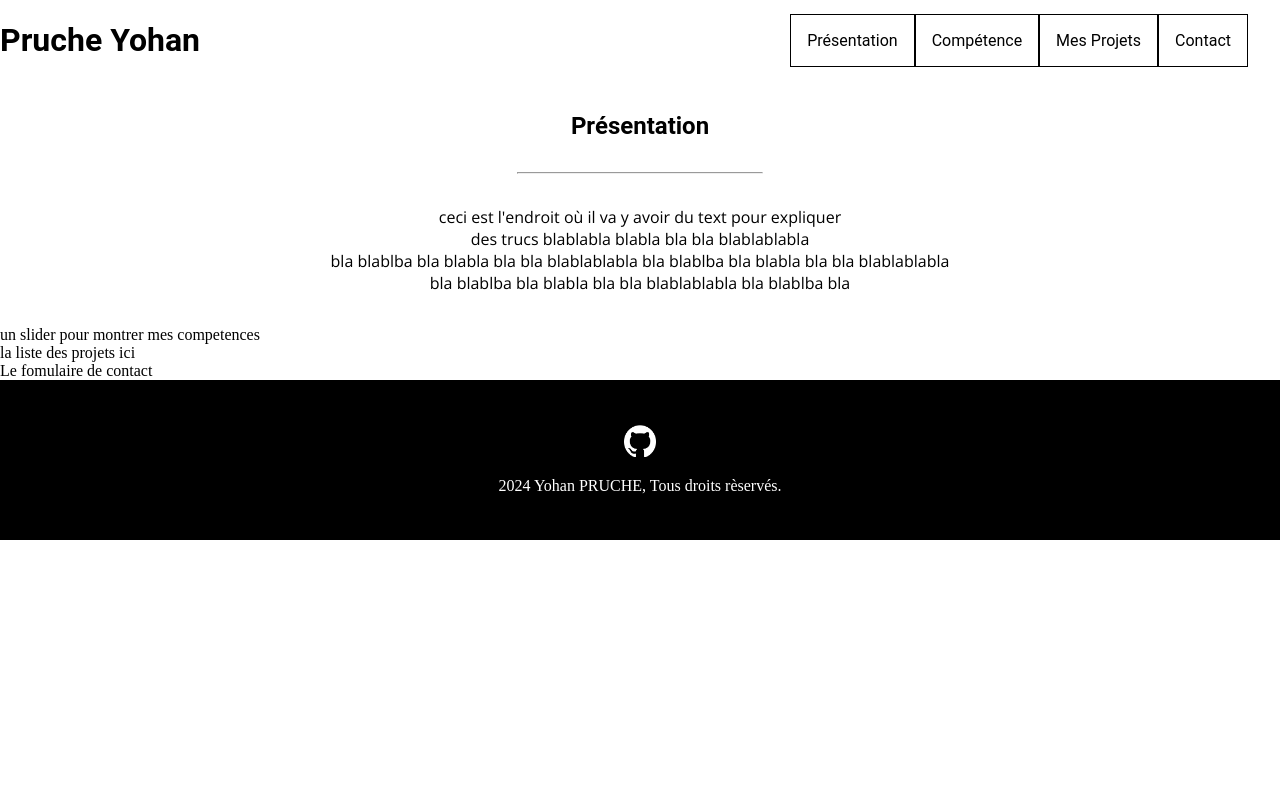
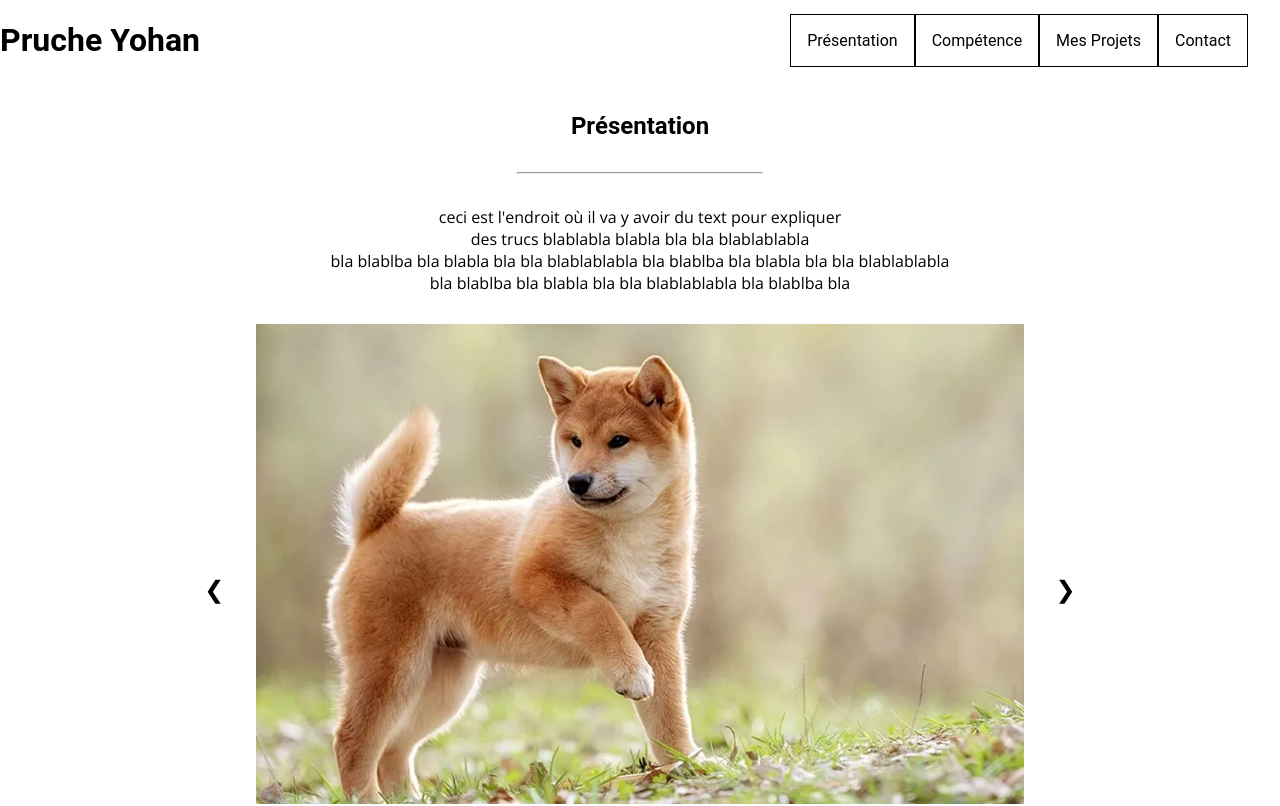
Before and after one commit to Phanttoms/P12-Portfolio, a React (Vite) app in the folder my-react-ts-app/: page / in a window 1280 px wide. Shown: the top 806 px of the page. Built offline with nearby package versions, Linux system fonts and the light colour scheme.

Commit message:
ajout slider

```diff
--- a/my-react-ts-app/src/components/Slider/index.tsx
+++ b/my-react-ts-app/src/components/Slider/index.tsx
@@ -1,3 +1,117 @@
+import { useEffect, useRef, useState } from "react";
+import chien1 from "../../assets/images/chien1.webp";
+import chien2 from "../../assets/images/chien2.webp";
+import chien3 from "../../assets/images/chien3.jpg";
+import styled from "styled-components";
+
+interface Slide {
+	imageUrl: string;
+}
+
 export default function Slider() {
-	return <div>un slider pour montrer mes competences</div>;
+	const slides: Slide[] = [
+		{ imageUrl: chien1 },
+		{ imageUrl: chien2 },
+		{ imageUrl: chien3 },
+	];
+
+	const [currentIndex, setCurrentIndex] = useState(0);
+	const [isHovered, setIsHovered] = useState(false);
+	const intervalRef = useRef<number>();
+
+	const nextSlide = () => {
+		setCurrentIndex((prevIndex) =>
+			prevIndex >= slides.length - 1 ? 0 : prevIndex + 1
+		);
+	};
+
+	const prevSlide = () => {
+		setCurrentIndex((prevIndex) =>
+			prevIndex <= 0 ? slides.length - 1 : prevIndex - 1
+		);
+	};
+
+	useEffect(() => {
+		if (!isHovered) {
+			intervalRef.current = window.setInterval(nextSlide, 5000);
+		}
+		return () => clearInterval(intervalRef.current);
+	}, [currentIndex, isHovered]);
+
+	const handleMouseEnter = () => {
+		setIsHovered(true);
+	};
+
+	const handleMouseLeave = () => {
+		setIsHovered(false);
+	};
+
+	return (
+		<SliderStyle
+			onMouseEnter={handleMouseEnter}
+			onMouseLeave={handleMouseLeave}
+		>
+			<button className="slider__arrow slider__arrow--left" onClick={prevSlide}>
+				&#10094;
+			</button>
+			<div className="slider__container">
+				{slides.map((slide, index) => (
+					<div
+						className="slider__container__imgBox"
+						key={index}
+						style={{ display: index === currentIndex ? "block" : "none" }}
+					>
+						<img
+							className="slider__container__imgBox--img"
+							src={slide.imageUrl}
+							alt={`Slide ${index + 1}`}
+						/>
+					</div>
+				))}
+			</div>
+			<button
+				className="slider__arrow slider__arrow--right"
+				onClick={nextSlide}
+			>
+				&#10095;
+			</button>
+		</SliderStyle>
+	);
 }
+
+const SliderStyle = styled.section`
+	width: 100%;
+	height: 30rem;
+	display: flex;
+	justify-content: center;
+	.slider__container {
+		display: flex;
+		justify-content: center;
+		align-items: center;
+		height: auto;
+		width: 60%;
+		&__imgBox {
+			width: 100%;
+			&--img {
+				width: 100%;
+				height: 30rem;
+				object-fit: cover;
+			}
+		}
+	}
+	.slider__arrow {
+		position: relative;
+		top: 55%;
+		transform: translateY(-50%);
+		background: transparent;
+		border: none;
+		font-size: 24px;
+		cursor: pointer;
+	}
+	.slider__arrow--left {
+		left: -2%;
+	}
+	.slider__arrow--right {
+		right: -2%;
+	}
+`;
```
